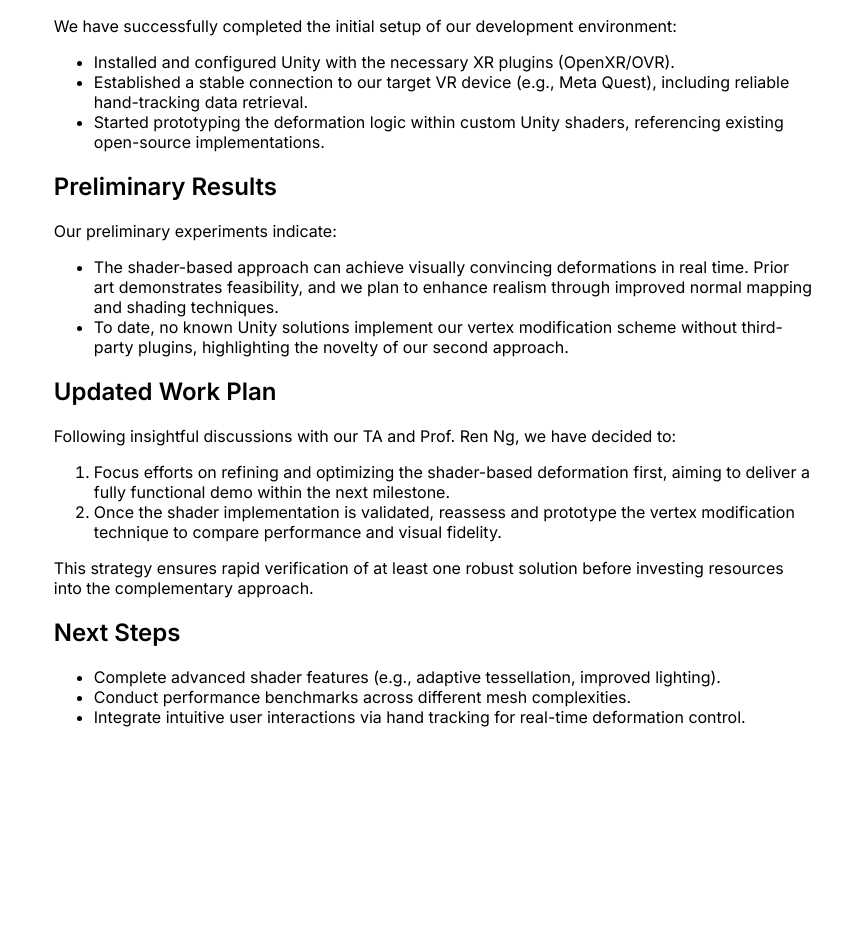
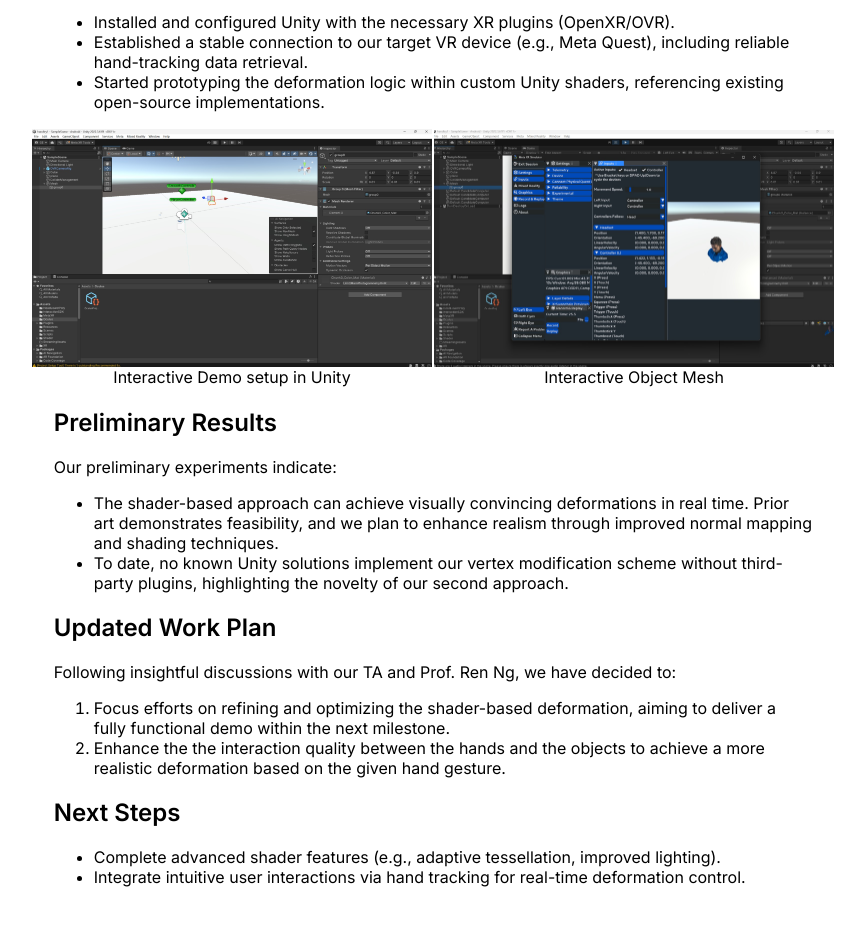
Before and after one commit to zx40224617/CS184ProjectMilestone, a plain HTML site: page index.html in a window 1280 px wide. Shown: the part 660-1586 px from the top of the page, without its empty margins (207-1072 px from the left). Before the commit the page ends 1471 px from the top, so only its background shows below. Drawn offline with nearby package versions, Linux system fonts and the light colour scheme; some packages are replaced by stand-ins of ours.

Commit message:
finished

```diff
--- a/index.html
+++ b/index.html
@@ -53,6 +53,13 @@
         href="https://docs.google.com/presentation/d/1TQ5CYKosT6dn6D2nySOHmOno0FpldIBabOoR8wUYkxc/edit?usp=sharing"
         >https://docs.google.com/presentation/d/1TQ5CYKosT6dn6D2nySOHmOno0FpldIBabOoR8wUYkxc/edit?usp=sharing</a
       >
+      <br />
+      Link to Videos:
+      <a
+        href="https://drive.google.com/file/d/1ojGxxRFlo2bf39vN3Ag17khr031n815t/view"
+      >
+        https://drive.google.com/file/d/1ojGxxRFlo2bf39vN3Ag17khr031n815t/view
+      </a>
 
       <h2>Project Overview</h2>
       The VR Deformation project aims to develop a real-time, interactive mesh
@@ -64,10 +71,7 @@
       <h2>Approach</h2>
       Custom Shader-Based Deformation: Leverages GPU-powered shaders to compute
       and render mesh deformations at high performance without modifying the
-      underlying mesh data on the CPU. Vertex Modification Deformation: Involves
-      direct manipulation of vertex positions on the CPU or GPU compute shaders,
-      allowing for fine-grained control over deformation behavior but requiring
-      efficient data transfer strategies.
+      underlying mesh data on the CPU.
 
       <h2>Progress To Date</h2>
       We have successfully completed the initial setup of our development
@@ -86,6 +90,23 @@
           referencing existing open-source implementations.
         </li>
       </ul>
+
+      <div style="display: flex; flex-direction: column; align-items: center">
+        <table
+          style="width: 100%; text-align: center; border-collapse: collapse"
+        >
+          <tr>
+            <td style="text-align: center">
+              <img src="images/unity1.jpg" width="400px" />
+              <figcaption>Interactive Demo setup in Unity</figcaption>
+            </td>
+            <td style="text-align: center">
+              <img src="images/unity2.jpg" width="400px" />
+              <figcaption>Interactive Object Mesh</figcaption>
+            </td>
+          </tr>
+        </table>
+      </div>
 
       <h2>Preliminary Results</h2>
       Our preliminary experiments indicate:
@@ -108,19 +129,15 @@
       decided to:
       <ol>
         <li>
-          Focus efforts on refining and optimizing the shader-based deformation
-          first, aiming to deliver a fully functional demo within the next
-          milestone.
+          Focus efforts on refining and optimizing the shader-based deformation,
+          aiming to deliver a fully functional demo within the next milestone.
         </li>
         <li>
-          Once the shader implementation is validated, reassess and prototype
-          the vertex modification technique to compare performance and visual
-          fidelity.
+          Enhance the the interaction quality between the hands and the objects
+          to achieve a more realistic deformation based on the given hand
+          gesture.
         </li>
       </ol>
-
-      This strategy ensures rapid verification of at least one robust solution
-      before investing resources into the complementary approach.
 
       <h2>Next Steps</h2>
       <ul>
@@ -128,9 +145,7 @@
           Complete advanced shader features (e.g., adaptive tessellation,
           improved lighting).
         </li>
-        <li>
-          Conduct performance benchmarks across different mesh complexities.
-        </li>
+
         <li>
           Integrate intuitive user interactions via hand tracking for real-time
           deformation control.
```
Also changed, not shown: images/unity1.jpg (added), images/unity2.jpg (added).
